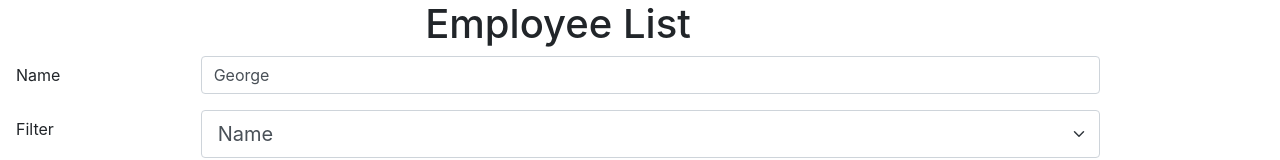
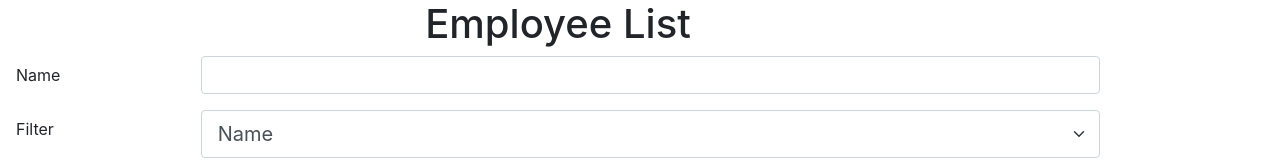
Before and after one commit to ShayanneSamarasinghe/Employee-Directory-, a React (Create React App) app: page / in a window 1280 px wide. Shown: the top 160 px of the page. Built offline with nearby package versions, Linux system fonts and the light colour scheme.

Commit message:
added handleinput function to tablefilter

```diff
--- a/src/components/TableFilter.js
+++ b/src/components/TableFilter.js
@@ -1,13 +1,22 @@
 import React from 'react'
 
 function TableFilter (props){
+   function handleInputChange (event){
+    const { name, value} = event.target;
+    console.log(`[handleInputChange] name ${name} value ${value}`)
+
+
+    props.updateFilter (value)
+  }
+
+
     return(
         <div class="mb-3 row">
           <label for="name" class="col-sm-2 col-form-label">
             Name
           </label>
           <div class="col-sm-10">
-            <input type="text" class="form-control" id="name" value="George" />
+            <input onChange={handleInputChange} type="text" class="form-control" id="name" value={props.filter} />
           </div>
         </div>
 
```
